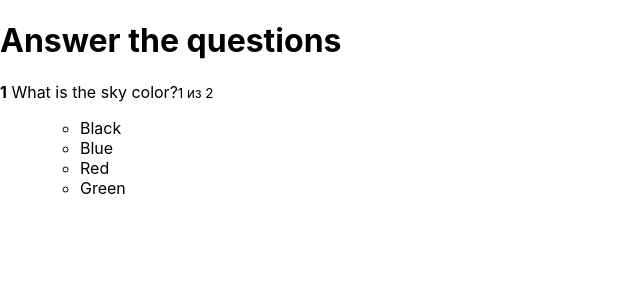
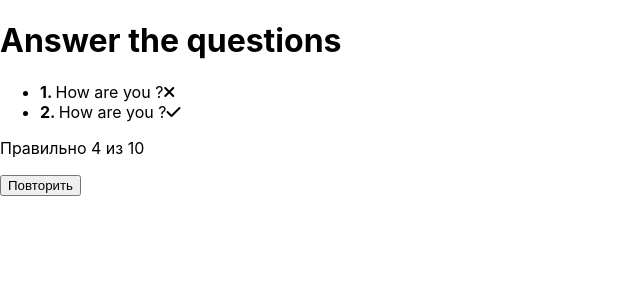
Before and after one commit to poperechnyi1/React-learning, a React app in the folder learn_cource_1/component_practice/: page / in a window 1280 px wide. Shown: the top 300 px of the page, without its empty margins (0-640 px from the left). Built offline with nearby package versions, Linux system fonts and the light colour scheme.

Commit message:
FinishedQuiz is added

```diff
--- a/learn_cource_1/component_practice/src/containers/Quiz/Quiz.js
+++ b/learn_cource_1/component_practice/src/containers/Quiz/Quiz.js
@@ -1,10 +1,11 @@
 import React, {Component} from 'react';
 import classes from './Quiz.css';
 import ActiveQuiz from '../../components/ActiveQuiz/ActiveQuiz';
+import FinishedQuiz from '../../components/FinishedQuiz/FinishedQuiz';
 
 class Quiz extends Component{
     state = {
-        isFinished: false,
+        isFinished: true,
         activeQuestion: 0,
         answerState: null, //{[id]:'success' 'error'}
         quiz: [
@@ -113,7 +114,9 @@ class Quiz extends Component{
                     <h1>Answer the questions</h1>
                     {
                         this.state.isFinished
-                        ? <h1>Finished</h1>
+                        ? <FinishedQuiz
+
+                            />
                         : <ActiveQuiz
                             answers={this.state.quiz[this.state.activeQuestion].answers}
                             question={this.state.quiz[this.state.activeQuestion].question}
```
